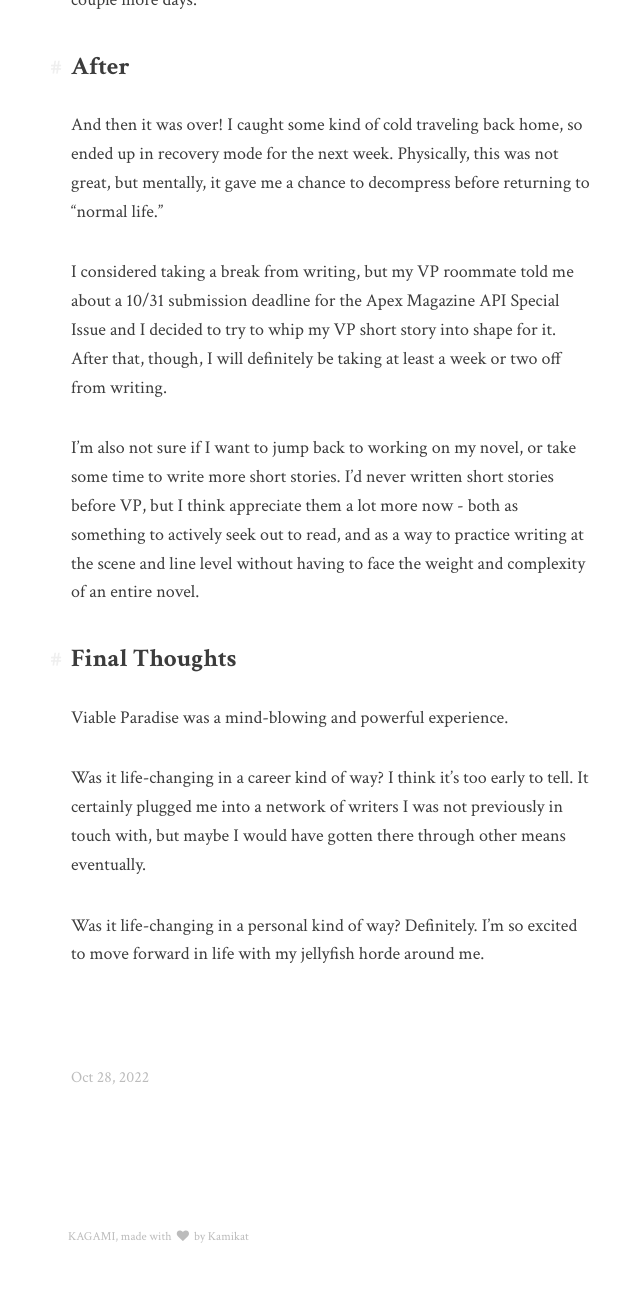
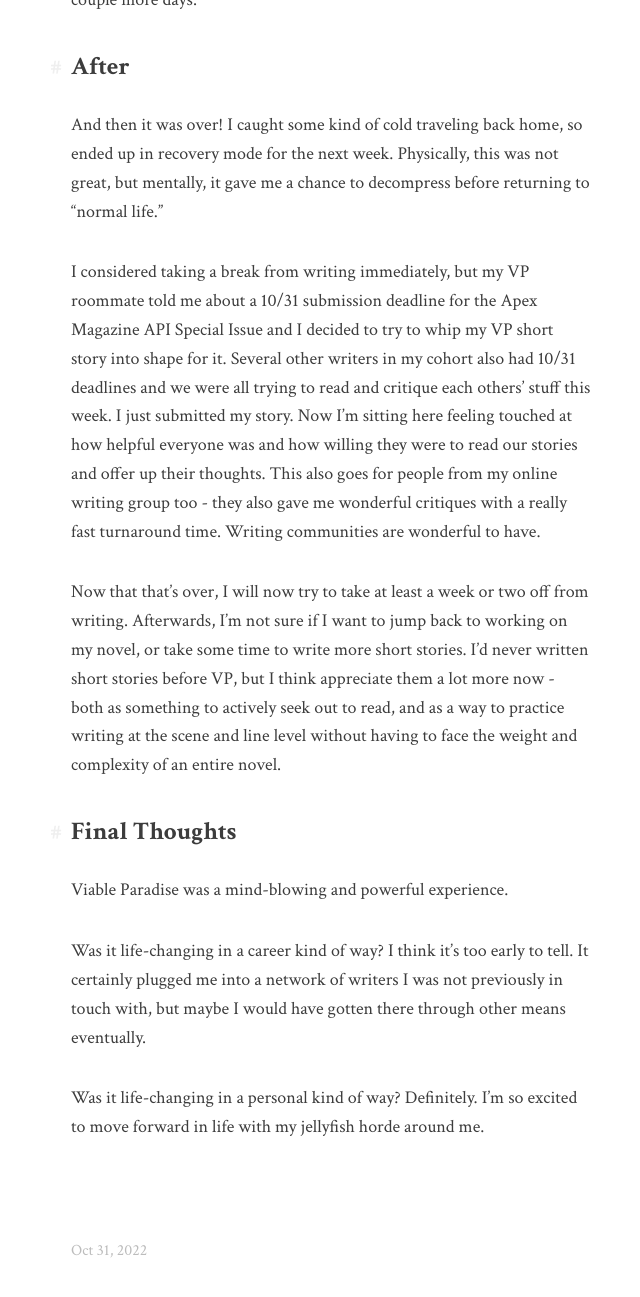
Before and after one commit to emileslin/emileslin.github.io, a Jekyll site: the page built from _posts/2022-10-30-VP2022.markdown, in a window 1280 px wide and 1400 px high, scrolled down 5006 px. Shown: the top 1297 px of the window, without its empty margins (309-949 px from the left). Built offline with Jekyll 4.4.1, drawn with Linux system fonts in a browser that asks for light colours.

Commit message:
VP2022 update

```diff
--- a/_posts/2022-10-28-VP2022.markdown
+++ b/_posts/2022-10-30-VP2022.markdown
@@ -1,7 +1,7 @@
 ---
 layout: post
 title:  "Reflecting on Viable Paradise 2022"
-date:   2022-10-28 15:38:42 -0700
+date:   2022-10-30 20:00:00 -0700
 categories: events
 ---
 
@@ -65,9 +65,9 @@ The week is intense, but you do get some control over the level of intensity. Yo
 
 And then it was over! I caught some kind of cold traveling back home, so ended up in recovery mode for the next week. Physically, this was not great, but mentally, it gave me a chance to decompress before returning to "normal life."
 
-I considered taking a break from writing, but my VP roommate told me about a 10/31 submission deadline for the Apex Magazine API Special Issue and I decided to try to whip my VP short story into shape for it. After that, though, I will definitely be taking at least a week or two off from writing.
+I considered taking a break from writing immediately, but my VP roommate told me about a 10/31 submission deadline for the Apex Magazine API Special Issue and I decided to try to whip my VP short story into shape for it. Several other writers in my cohort also had 10/31 deadlines and we were all trying to read and critique each others' stuff this week. I just submitted my story. Now I'm sitting here feeling touched at how helpful everyone was and how willing they were to read our stories and offer up their thoughts. This also goes for people from my online writing group too - they also gave me wonderful critiques with a really fast turnaround time. Writing communities are wonderful to have.
 
-I'm also not sure if I want to jump back to working on my novel, or take some time to write more short stories. I'd never written short stories before VP, but I think appreciate them a lot more now - both as something to actively seek out to read, and as a way to practice writing at the scene and line level without having to face the weight and complexity of an entire novel.
+Now that that's over, I will now try to take at least a week or two off from writing. Afterwards, I'm not sure if I want to jump back to working on my novel, or take some time to write more short stories. I'd never written short stories before VP, but I think appreciate them a lot more now - both as something to actively seek out to read, and as a way to practice writing at the scene and line level without having to face the weight and complexity of an entire novel.
 
 ## Final Thoughts
 
--- a/about.markdown
+++ b/about.markdown
@@ -8,5 +8,6 @@ navbar_title: About
 Emile S. Lin is a speculative fiction writer from the Los Angeles area. She is a graduate of the Viable Paradise 2022 workshop and a member of Codex Writers.
 
 ### Socials
+Email: emileslin[at]gmail.com<br>
 Dreamwidth: [emileslin](https://emileslin.dreamwidth.org/)<br>
 Twitter: [@emileslin](https://twitter.com/emileslin)<br>
```
